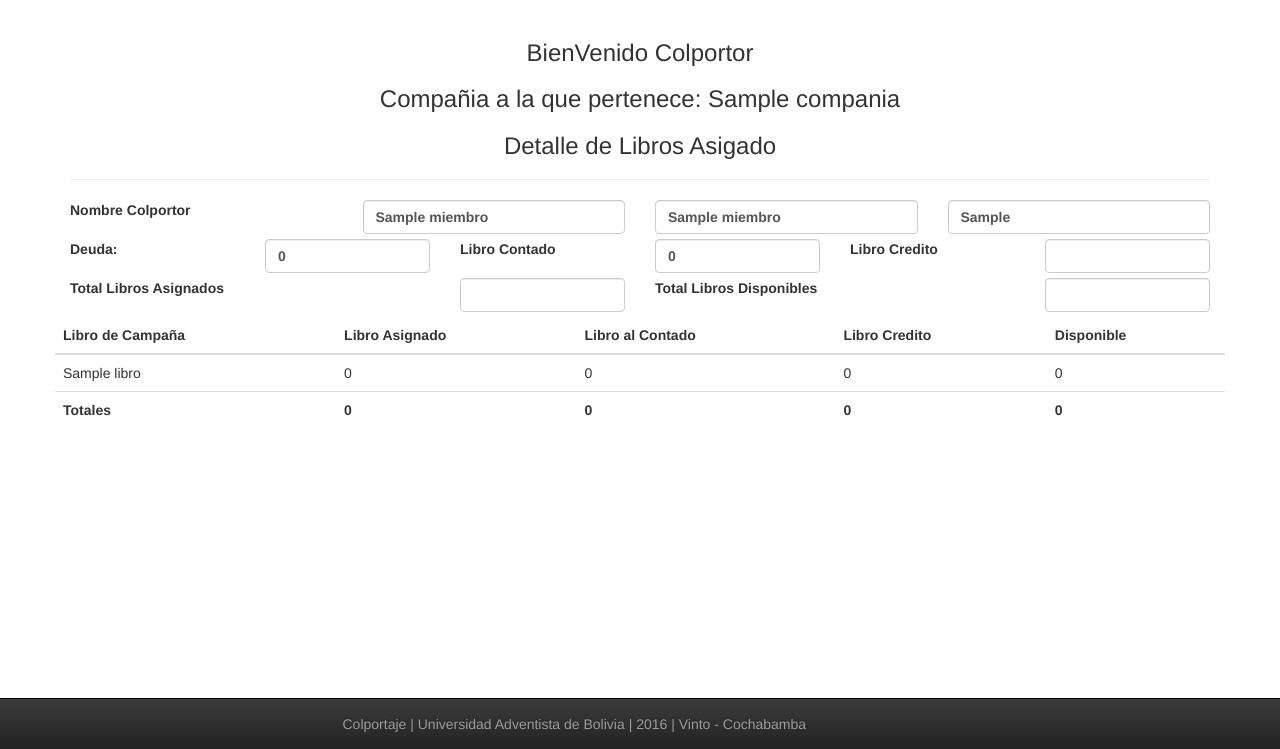
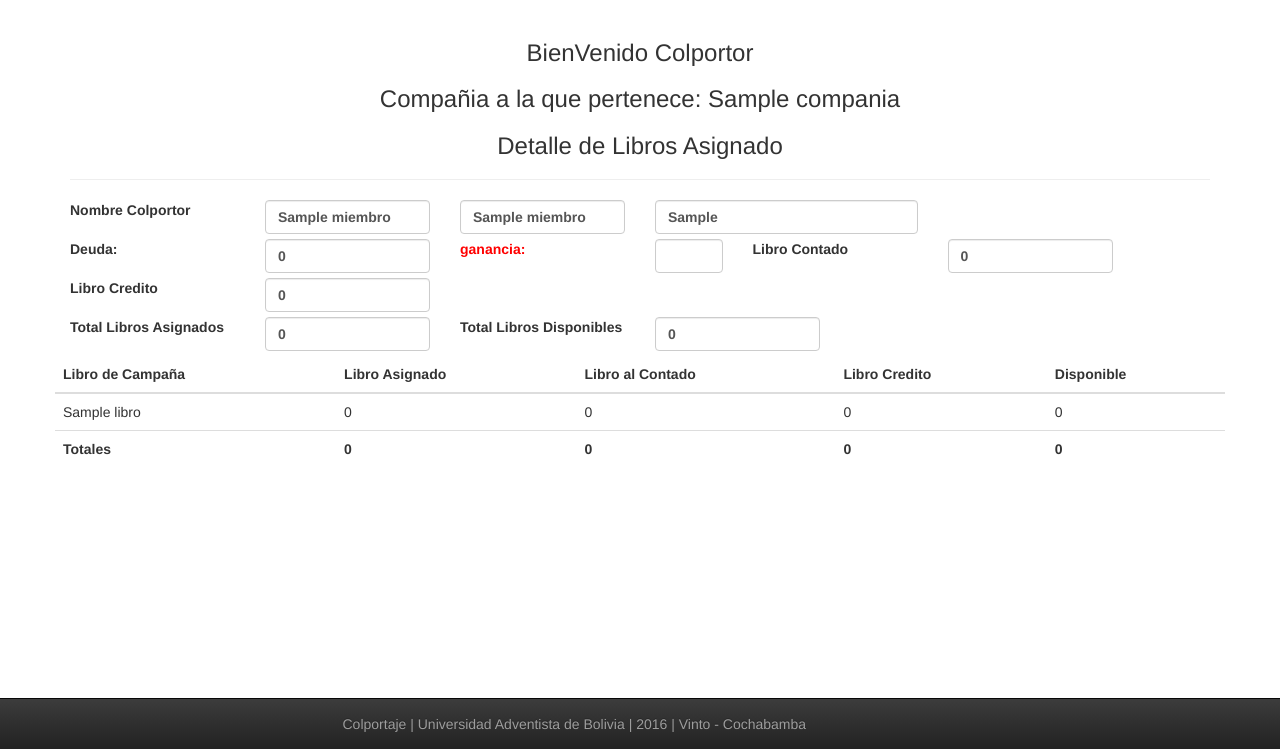
Before and after one commit to cortes150/proyectocolport, a PHP site: page /Colport/index.php?c=Colport&a=Inicio in a window 1280 px wide. Shown: the part 51-800 px from the top of the page. Run offline with PHP 8.4, Linux system fonts and the light colour scheme; the visitor is signed in with stand-in values (Sample User, id 1); tables that the repository leaves empty or names only in its code hold one stand-in row (values such as "Sample post").

Commit message:
arreglando

```diff
--- a/model/colportor.php
+++ b/model/colportor.php
@@ -197,7 +197,13 @@ public function TotalLibrosAsignados(){
 		return $sq->fetchAll(PDO::FETCH_OBJ);
     }
 
+    public function Ganancia(){
+        $id=$_SESSION['usuarioID'];
 
+        $sq=$this->pdo->prepare("SELECT SUM((vl.precio-l.precioOficial) * vl.cantidad) as ganancia from venta v, ventalibro vl,libro l where v.usuarioID='$id'and v.ventaID=vl.ventaID AND vl.libroID=l.libroID");
+        $sq->execute();
+        return $sq->fetch(PDO::FETCH_OBJ);
+    }
 }
 
  ?>
--- a/view/colportor/index.php
+++ b/view/colportor/index.php
@@ -1,26 +1,79 @@
 <h3 class="text-center">BienVenido Colportor</h3>
-
 <?php $tcontado=0;
 	$tcredito=0;
 	$disponible=0;?>
+
+			<?php foreach($this->model->listarColportoresLibrosID() as $r): ?>
+
+			<?php $r->titulo; ?>
+			<?php $r->ls; ?>
+				<?php //$dis=$this->model->Disponible($r->libroID);if ($dis!=NULL) {echo "<td>".$dis->disponible."</td>";} else{ echo "<td>$r->ls</ td>"; } ?>
+				<?php $lcont=$this->model->LibroContado($r->libroID);
+				if ($lcont!=NULL)
+				{
+					$lcont->cant;
+					$tcontado=$tcontado+$lcont->cant;
+				}
+				 else{
+				  //echo "0";
+				  } ?>
+
+				<?php $lcre=$this->model->LibroCredito($r->libroID);
+				if ($lcre!=NULL)
+				{
+					$lcre->credito;
+					$tcredito=$tcredito+$lcre->credito;
+				}
+				 else{
+				  //echo "0";
+				  } ?>
+				<td>
+					<?php
+							if ($lcont!=NULL) {
+								$CantidadCont=$lcont->cant;
+							}
+							else{
+								//echo "string";
+								$CantidadCont=0;
+							}
+							if ($lcre!=NULL) {
+
+
+								$CantidadCredito=$lcre->credito;
+							}
+							else{
+								$CantidadCredito=0;
+							}
+
+					 $dispo=(($r->ls)-($CantidadCont+$CantidadCredito));
+					$disponible=$disponible+$dispo;
+					//$sum=$disponible;
+					?>
+
+			<?php endforeach; ?>
+
+
+
+
 			<?php $stm=$this->model->NombreMiembro(); ?>
 <h3 class="text-center">Compañia a la que pertenece: <?php echo $stm->compania; ?> </h3>
 
-<h3 class="text-center">Detalle de Libros Asigado</h3>
+<h3 class="text-center">Detalle de Libros Asignado</h3>
 <hr>
 <div class="row">
 			<div class="form-group">
-			<div class="col-md-3"><label for="">
+			<div class="col-md-2"><label for="">
 				Nombre Colportor</label></div>
-			<div class="col-md-3"><label class="form-control">
+			<div class="col-md-2"><label class="form-control">
 				<?php echo $stm->primerNombre; ?></label></div>
-			<div class="col-md-3"><label class="form-control">
+			<div class="col-md-2"><label class="form-control">
 				<?php echo $stm->segundoNombre; ?></label></div>
 			<div class="col-md-3">
 				<label class="form-control"><?php echo $stm->apellido; ?></label>
 			</div>
 			</div>
 </div>
+
 <div class="row">
 	<div class="col-md-2">
 	<?php $deuda=$this->model->Deuda(); ?>
@@ -28,6 +81,14 @@
 	<div class="col-md-2">
 		<label  class="form-control"><?php echo $deuda->precio; ?></label>
 	</div>
+	<div class="col-md-2">
+	<?php $ganancia=$this->model->Ganancia(); ?>
+	<label><font color="red">ganancia:</font></label></div>
+	<div class="col-md-1">
+
+		<label  class="form-control"><?php echo $ganancia->ganancia; ?></label>
+	</div>
+
 	<div class="col-md-2">
 	<label>Libro Contado</label></div>
 	<div class="col-md-2">
@@ -37,20 +98,20 @@
 	<div class="col-md-2">
 	<label>Libro Credito</label></div>
 	<div class="col-md-2">
-		<label  class="form-control"></label>
+		<label  class="form-control"><?php echo $tcredito; ?></label>
 	</div>
 </div>
 <div class="row">
-	<div class="col-md-4">
+	<div class="col-md-2">
 	<?php $tla=$this->model->TotalLibrosAsignados(); ?>
 	<label>Total Libros Asignados</label></div>
 	<div class="col-md-2">
-		<label  class="form-control"></label>
+		<label  class="form-control"><?php echo $tla->tla; ?></label>
 	</div>
-	<div class="col-md-4">
+	<div class="col-md-2">
 	<label>Total Libros Disponibles</label></div>
 	<div class="col-md-2">
-		<label  class="form-control"></label>
+		<label  class="form-control"><?php echo $disponible;?></label>
 	</div>
 </div>
 <div class="row">
@@ -65,6 +126,9 @@
 			</tr>
 		</thead>
 		<tbody>
+		<?php $tcontado=0;
+	$tcredito=0;
+	$disponible=0;?>
 			<?php
 
 			foreach($this->model->listarColportoresLibrosID() as $r): ?>
@@ -76,7 +140,7 @@
 				if ($lcont!=NULL)
 				{
 					echo "<td>".$lcont->cant."</td>";
-					$tcontado=+$lcont->cant;
+					$tcontado=$tcontado+$lcont->cant;
 				}
 				 else{
 				  echo "<td>0</ td>";
```
Also changed, not shown: controller/Ventas.Controller.php (+6 -3 lines), view/ventas/index.php (+2 -6 lines).
